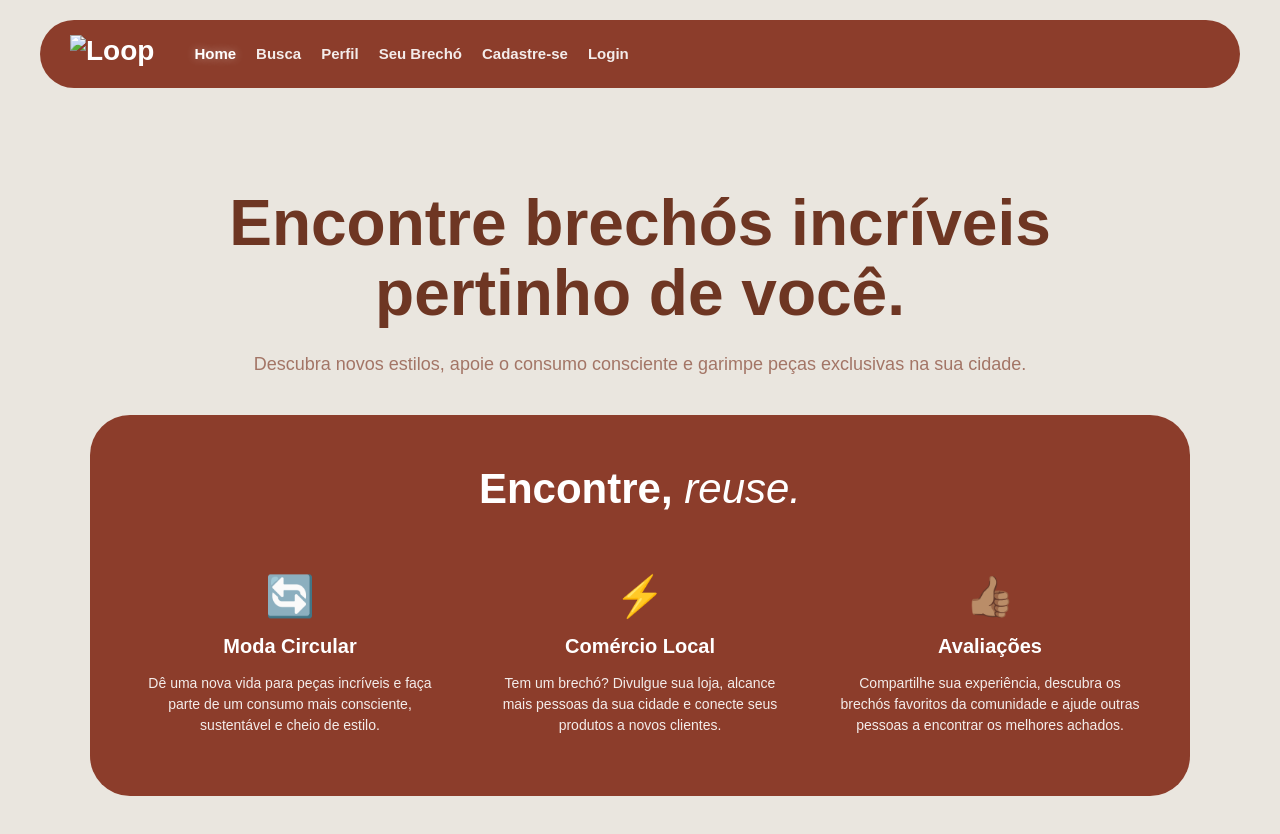
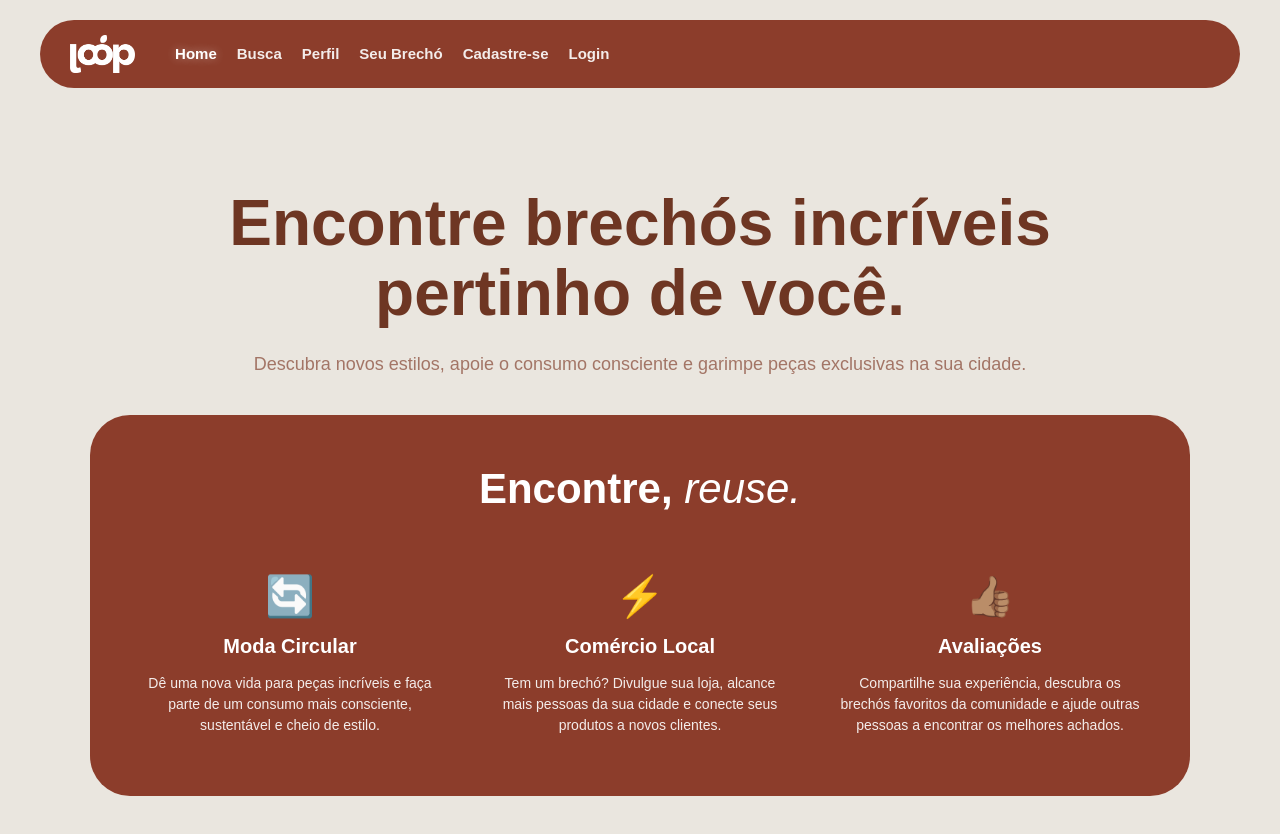
Before and after one commit to drid-star/loopmodacircular, a plain HTML site: page index.html in a window 1280 px wide. Shown: the top 834 px of the page. Drawn offline with Linux system fonts and the light colour scheme; a web font is replaced by a local one.

Commit message:
Update index.html

```diff
--- a/index.html
+++ b/index.html
@@ -13,7 +13,7 @@
 
     <header>
         <nav class="navbar">
-            <a href="index.html" class="logo" id="logo-btn"><img src="assets/logo_white.png" alt="Loop" class="logo-img"></a>
+            <a href="index.html" class="logo" id="logo-btn"><img src="logo_white.png" alt="Loop" class="logo-img"></a>
             <ul class="nav-links">
                 <li><a href="index.html" class="active">Home</a></li>
                 <li><a href="busca.html">Busca</a></li>
```
